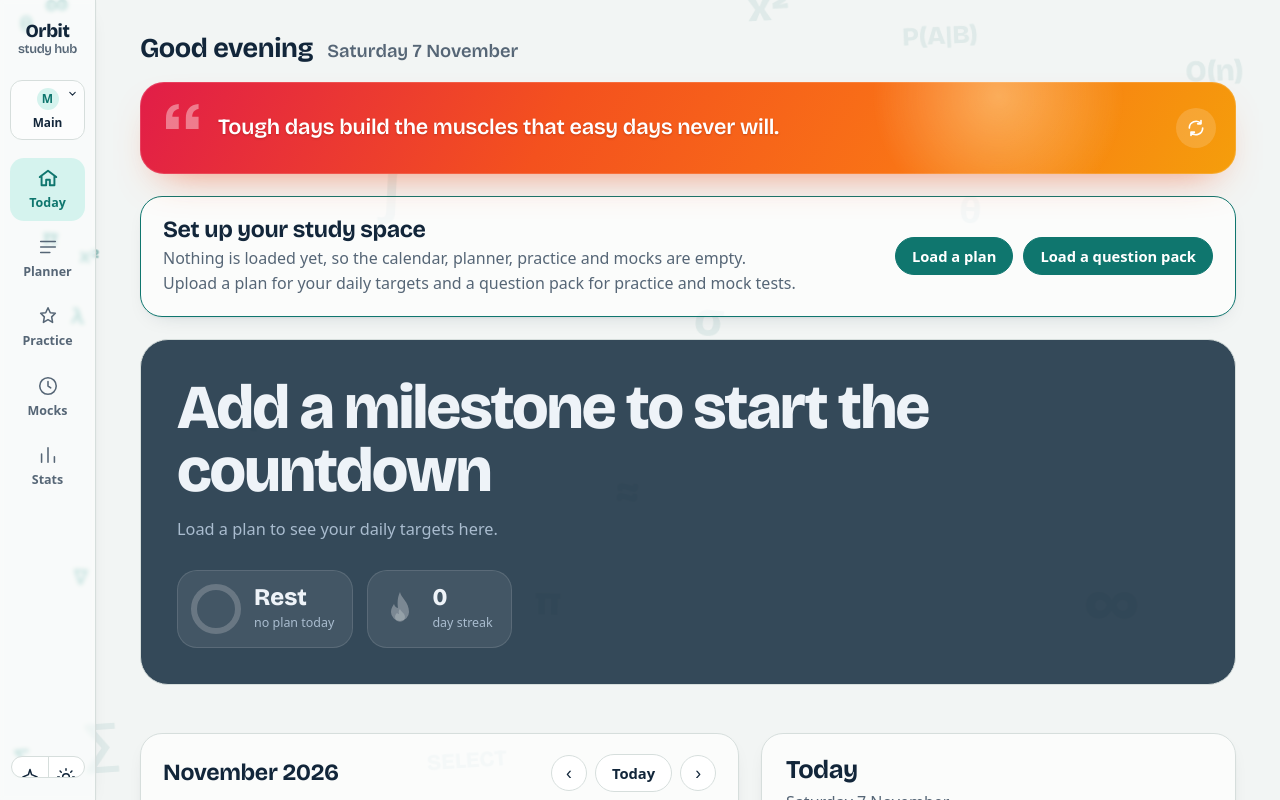
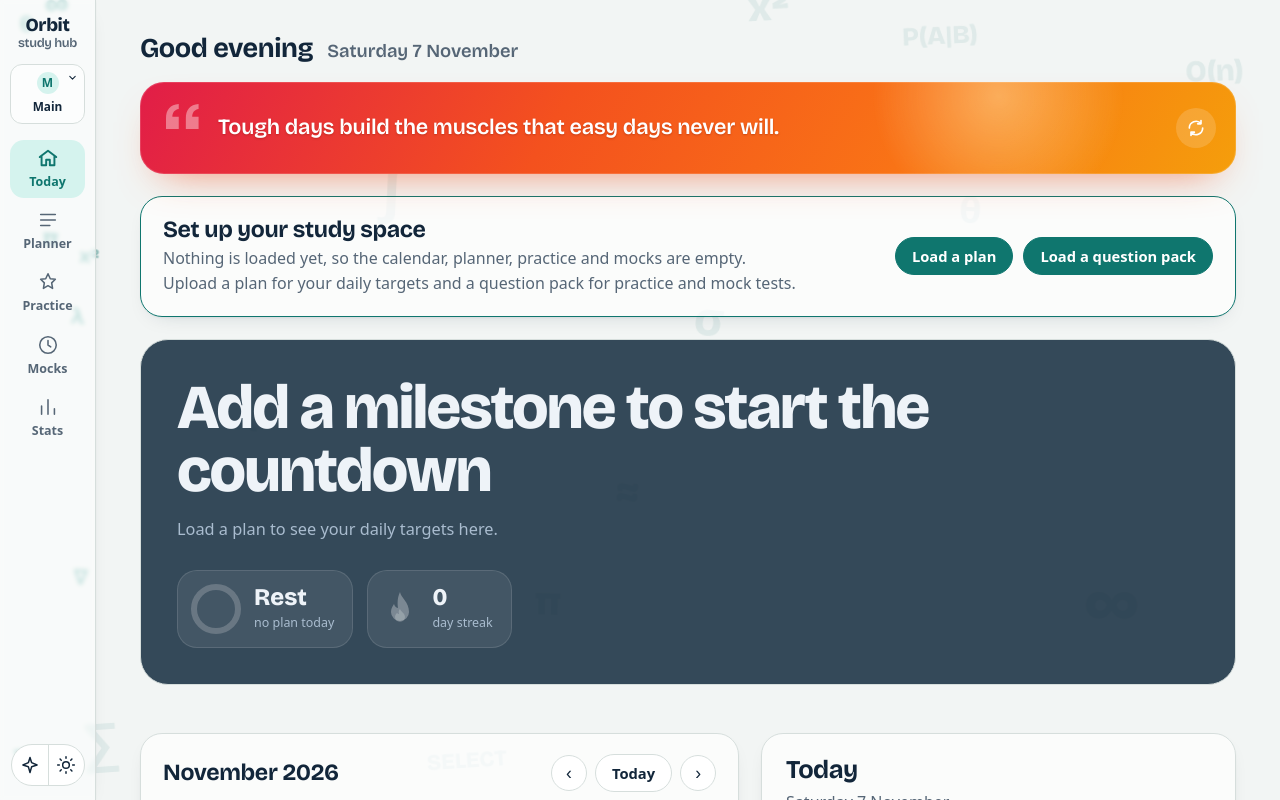
Before and after one commit to slyofzero/Orbit, a Next.js app: page / in a window 1280 px wide. Shown: the top 800 px of the page. Built offline with nearby package versions, Linux system fonts and the light colour scheme; a web font is replaced by a local one.

Commit message:
UI fixes

```diff
--- a/app/site.css
+++ b/app/site.css
@@ -969,3 +969,11 @@ pre.code code { background: none !important; border: none !important; padding: 0
 .pg-state { display: grid; place-items: center; width: 24px; height: 24px; flex: none; border-radius: 50%; border: 1.5px solid var(--line); font-size: 0.8rem; }
 .pg-state.ok { background: var(--accent); border-color: var(--accent); color: #04211c; font-weight: 800; }
 .pg-state.tried { color: var(--ink-2); }
+
+/* sidebar fit: the buttons keep their size; spacing above is tighter so the mascot window does not have to shrink more */
+.rail > :not(.rail-stage) { flex-shrink: 0; }
+@media (min-width: 761px) {
+  .rail { padding-top: 16px; padding-bottom: 14px; gap: 4px; }
+  .brand { margin-bottom: 10px; }
+  .rail a.item { padding-top: 7px; padding-bottom: 7px; gap: 3px; }
+}
```
